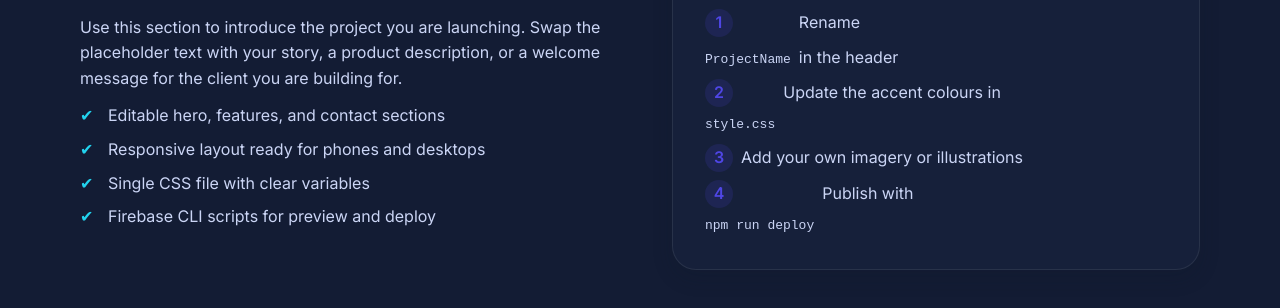
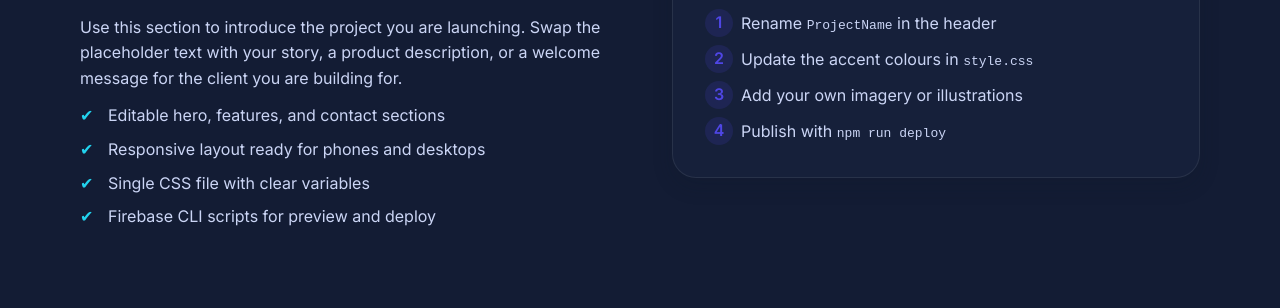
Before and after one commit to FrancescoRec/site_base, a website: page index.html in a window 1280 px wide. Shown: the part 746-1054 px from the top of the page. Drawn offline with Linux system fonts and the light colour scheme.

Commit message:
ref(html): fix index

```diff
--- a/index.html
+++ b/index.html
@@ -72,10 +72,10 @@
           <aside class="callout">
             <h3>Quick customisation tips</h3>
             <ol>
-              <li>Rename <code>ProjectName</code> in the header</li>
-              <li>Update the accent colours in <code>style.css</code></li>
-              <li>Add your own imagery or illustrations</li>
-              <li>Publish with <code>npm run deploy</code></li>
+              <li><span>Rename <code>ProjectName</code> in the header</span></li>
+              <li><span>Update the accent colours in <code>style.css</code></span></li>
+              <li><span>Add your own imagery or illustrations</span></li>
+              <li><span>Publish with <code>npm run deploy</code></span></li>
             </ol>
           </aside>
         </div>
--- a/style.css
+++ b/style.css
@@ -265,7 +265,7 @@ img, svg {
   display: grid;
   grid-template-columns: auto 1fr;
   gap: var(--space-xs);
-  align-items: baseline;
+  align-items: center;
 }
 
 .callout li::before {
@@ -279,6 +279,12 @@ img, svg {
   background: var(--color-accent-soft);
   color: var(--color-accent);
   font-weight: 600;
+  align-self: flex-start;
+}
+
+.callout li span {
+  grid-column: 2;
+  line-height: 1.5;
 }
 
 .features {
```
